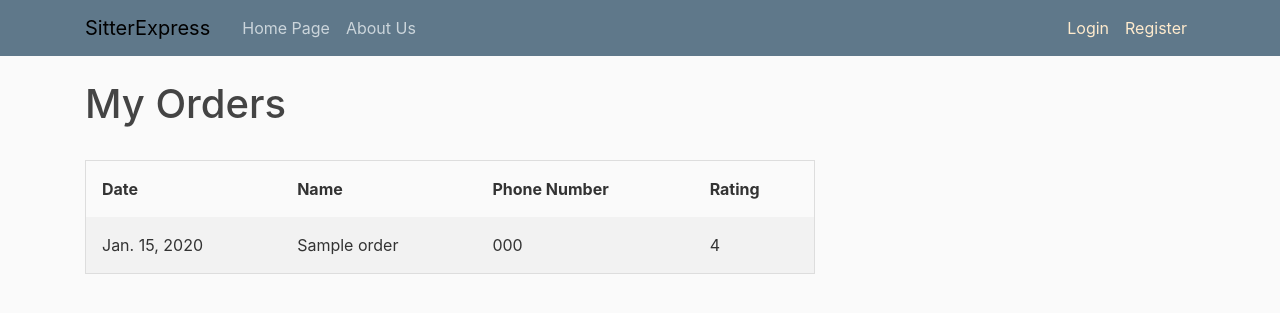
After one commit to GalTayeb/SitterExpress, a Django app: page /p_orders/ in a window 1280 px wide. The commit adds this page. Shown: the top 313 px of the page. Run offline with Django 3.2, Linux system fonts and the light colour scheme; tables that the repository leaves empty hold one stand-in row (values such as "Sample post"); some libraries are stand-ins or nearby versions.

Commit message:
New Updtae

```diff
--- a/babySitter/admin.py
+++ b/babySitter/admin.py
@@ -1,4 +1 @@
 from django.contrib import admin
-from babySitter.models import Order
-
-admin.site.register(Order)
--- a/babySitter/models.py
+++ b/babySitter/models.py
@@ -1,10 +1,12 @@
+from datetime import datetime
 from django.db import models
 
 
-class Order(models.Model):
-    date = models.CharField(default='', max_length=10)
-    contact = models.CharField(default='', max_length=100)
-    status = models.BooleanField(default=False)
+class Orders(models.Model):
+    date = models.DateField(blank=True, default='', null=True)
+    name = models.CharField(default='', max_length=20)
+    phone_number = models.CharField(default='', max_length=10)
+    rating = models.PositiveSmallIntegerField(default=0)
 
     # User | Date | ContactDetails| Status
     # Order.objects.filter(user=user).filter(status=0)
--- a/babySitter/static/babySitter/main.css
+++ b/babySitter/static/babySitter/main.css
@@ -1,15 +1,23 @@
+body {
+  background: #fafafa;
+  color: #333333;
+  margin-top: 5rem;
+}
 
+h1, h2, h3, h4, h5, h6 {
+  color: #444444;
+}
 
 ul {
   margin: 0;
 }
 
 .bg-steel {
-  background-color: #ffffff;
+  background-color: #5f788a;
 }
 
 .site-header .navbar-nav .nav-link {
-  color: #ffffff;
+  color: #cbd5db;
 }
 
 .site-header .navbar-nav .nav-link:hover {
@@ -29,11 +37,11 @@ ul {
 }
 
 .article-title {
-  color: #ffffff;
+  color: #444444;
 }
 
 a.article-title:hover {
-  color: #ffffff;
+  color: #428bca;
   text-decoration: none;
 }
 
@@ -54,7 +62,7 @@ a.article-title:hover {
 }
 
 .article-metadata a:hover {
-  color: #ffffff;
+  color: #333;
   text-decoration: none;
 }
 
--- a/babySitter/templates/babySitter/base.html
+++ b/babySitter/templates/babySitter/base.html
@@ -21,37 +21,36 @@
     <header class="site-header">
       <nav class="navbar navbar-expand-md navbar-dark bg-steel fixed-top">
         <div class="container">
-          <a class="navbar-brand mr-4" style="color: white">SitterExpress</a>
+          <a class="navbar-brand mr-4" style="color: Black">SitterExpress</a>
           <button class="navbar-toggler" type="button" data-toggle="collapse" data-target="#navbarToggle" aria-controls="navbarToggle" aria-expanded="false" aria-label="Toggle navigation">
           <span class="navbar-toggler-icon"></span>
           </button>
           <div class="collapse navbar-collapse" id="navbarToggle">
             <div class="navbar-nav mr-auto">
-              {% if user.is_authenticated and not user.is_superuser %}
+              {% if user.is_authenticated %}
                 <a class="nav-item nav-link" href="{% url 'babySitter-home' %}">Home Page</a>
                 <a class="nav-item nav-link" href="{% url 'babySitter-about' %}">About Us</a>
               {% endif %}
-              {% if not user.is_authenticated and not user.is_superuser %}
+              {% if not user.is_authenticated %}
                 <a class="nav-item nav-link" href="{% url 'babySitter-welcome' %}">Home Page</a>
                 <a class="nav-item nav-link" href="{% url 'babySitter-about' %}">About Us</a>
               {% endif %}
             </div>
             <!-- Navbar Right Side -->
             <div class="navbar-nav">
-              {% if user.is_authenticated and user.is_superuser %}
-                <a class="nav-item nav-link" style="color: black" class="account-heading">Hello, {{ user.username }}</a>
-                <a class="nav-item nav-link" href="/admin/">Django Administration</a>
-                <a class="nav-item nav-link" style="color: blanchedalmond" href="{% url 'logout' %}">Logout</a>
-              {% elif user.is_authenticated and not user.is_superuser %}
+              {% if user.is_authenticated %}
                 <a class="nav-item nav-link" style="color: black" class="account-heading">Hello, {{ user.username }}</a>
                 <a class="nav-item nav-link" href="{% url 'profile' %}">Profile</a>
-                <a class="nav-item nav-link" href="{% url 'babySitter-order' %}">My Orders</a>
-{#                <a class="nav-item nav-link" href="{% url 'babySitter-manage' %}">Manage</a>#}
+                  {% if user.is_babysitter %}
+                    <a class="nav-item nav-link" href="{% url 'babySitter-b_orders' %}">My Orders</a>
+                  {% elif user.is_parent %}
+                    <a class="nav-item nav-link" href="{% url 'babySitter-p_orders' %}">My Orders</a>
+                  {% endif %}
                 <a class="nav-item nav-link" style="color: blanchedalmond" href="{% url 'logout' %}">Logout</a>
               {% else %}
                 <a class="nav-item nav-link" style="color: blanchedalmond" href="{% url 'login' %}">Login</a>
                 <a class="nav-item nav-link" style="color: blanchedalmond" href="{% url 'babySitter-choice' %}">Register</a>
-               {% endif %}
+              {% endif %}
             </div>
           </div>
         </div>
--- a/babySitter/templates/babySitter/details.html
+++ b/babySitter/templates/babySitter/details.html
@@ -15,6 +15,8 @@
     <div class = "main">
         <a href="{% url 'babySitter-home' %}" class="btn btn-outline-info">Back to find another BabySitter</a>
         <br/><br/>
+        <form method="POST" action="/thanks">
+        {% csrf_token %}
         {% for info in users %}
             {% if info.available %}
                 <img class="rounded-circle account-img" src="/media/{{ info.image }}">
@@ -77,10 +79,11 @@
                 </h5>
                 {% endif %}
                 <br/>
-                <a class="btn btn-outline-info">Order this BabySitter</a>
+                <button type="submit" class="btn btn-primary">Order this BabySitter</button>
                 <br/><br/><br/>
             {% endif %}
             {% endfor %}
+        </form>
     </div>
     </body>
 </html>
--- a/babySitter/templates/babySitter/home.html
+++ b/babySitter/templates/babySitter/home.html
@@ -35,7 +35,6 @@
                     </div>
                     <div class="form-group col-md-5">
                       <button type="submit" class="btn btn-primary">Find a BabySitter</button>
-                      {#<a href="{% url 'babySitter-details' %}" class="btn btn-outline-info">Find a BabySitter</a>#}
                     </div>
                 </div>
             </div>
--- /dev/null
+++ b/babySitter/templates/babySitter/p_orders.html
@@ -0,0 +1,45 @@
+{% extends "babySitter/base.html" %}
+{% block content %}
+    <div class = "main">
+        <h1>My Orders</h1>
+        <br/>
+        <html>
+        <head>
+            <meta name="viewport" content="width=device-width, initial-scale=1">
+            <style>
+                table {
+                    border-collapse: collapse;
+                    border-spacing: 0;
+                    width: 100%;
+                    border: 1px solid #ddd;
+                }
+                th, td {
+                    text-align: left;
+                    padding: 16px;
+                }
+                tr:nth-child(even) {
+                    background-color: #f2f2f2;
+                }
+            </style>
+        </head>
+        <body>
+        <table>
+            <tr>
+                <th>Date</th>
+                <th>Name</th>
+                <th>Phone Number</th>
+                <th>Rating</th>
+            </tr>
+            {% for info in orders %}
+            <tr>
+                <td>{{ info.date }}</td>
+                <td>{{ info.name }}</td>
+                <td>{{ info.phone_number }}</td>
+                <td>{{ info.rating }}</td>
+            </tr>
+            {% endfor %}
+        </table>
+        </body>
+        </html>
+    </div>
+{% endblock content %}
--- /dev/null
+++ b/babySitter/templates/babySitter/thanks.html
@@ -0,0 +1,4 @@
+{% extends "babySitter/base.html" %}
+{% block content %}
+    <h1>Thank You!</h1>
+{% endblock content %}
--- a/babySitter/urls.py
+++ b/babySitter/urls.py
@@ -6,8 +6,9 @@ urlpatterns = [
     path('', views.welcome, name='babySitter-welcome'),
     path('home/', views.home, name='babySitter-home'),
     path('about/', views.about, name='babySitter-about'),
-    path('order/', views.order, name='babySitter-order'),
-    path('manage/', views.manage, name='babySitter-manage'),
+    path('p_orders/', views.p_orders, name='babySitter-p_orders'),
+    path('b_orders/', views.b_orders, name='babySitter-b_orders'),
     path('details/', views.details, name='babySitter-details'),
     path('choice/', views.choice, name='babySitter-choice'),
+    path('thanks/', views.thanks, name='babySitter-thanks'),
 ]
--- a/babySitter/views.py
+++ b/babySitter/views.py
@@ -1,5 +1,5 @@
 from django.shortcuts import render, redirect
-from babySitter.models import Order
+from babySitter.models import Orders
 from users.models import ModelBabysitter
 import json
 from django.http import HttpResponse
@@ -22,7 +22,8 @@ def home(request):
                 results = ModelBabysitter.objects.filter(salary_per_hour__lte=int(price)).filter(max_kids__gte=int(kids)).filter(rating__gte=float(rating))
                 return render(request, 'babySitter/details.html', {"users": results})
             return render(request, 'babySitter/home.html')
-#
+
+
 # def babysitterdetails(request):
 #     # orders = order.objects.filter(user = user)
 #     return render(request, 'page',{"orders":orders})
@@ -32,13 +33,14 @@ def about(request):
     return render(request, 'babySitter/about.html')
 
 
-def order(request):
-    orders = Order.objects.all()
-    return render(request, 'babySitter/order.html', {"orders": orders})
+def p_orders(request):
+    orders = Orders.objects.all()
+    return render(request, 'babySitter/p_orders.html', {"orders": orders})
 
 
-def manage(request):
-    return render(request, 'babySitter/manage.html')
+def b_orders(request):
+    orders = Orders.objects.all()
+    return render(request, 'babySitter/b_orders.html', {"orders": orders})
 
 
 def details(request):
@@ -49,6 +51,11 @@ def details(request):
 def choice(request):
     return render(request, 'babySitter/choice.html')
 
+
+def thanks(request):
+    if request.method == 'POST':
+        return render(request, 'babySitter/thanks.html')
+    return render(request, 'babySitter/thanks.html')
 
 # def is_online(request):
 #     isonline = request.GET.get('isonline')
--- a/django_project/settings.py
+++ b/django_project/settings.py
@@ -26,6 +26,7 @@ SECRET_KEY = '2xrsg_rku!o10yhjmctk^exr0bi#t!4h-o1$r^-iqwrbyh+*tg'
 DEBUG = True
 
 ALLOWED_HOSTS = ['*']
+
 
 
 # Application definition
--- a/users/admin.py
+++ b/users/admin.py
@@ -1,6 +1 @@
 from django.contrib import admin
-from .models import ModelParent, ModelBabysitter
-
-
-admin.site.register(ModelParent)
-admin.site.register(ModelBabysitter)
```
Also changed, not shown: babySitter/templates/babySitter/b_orders.html (renamed from babySitter/templates/babySitter/order.html, +6 -4 lines), babySitter/templates/babySitter/manage.html (deleted, +0 -157 lines), babySitter/migrations/0001_initial.py, media/profile_pics/IMG_2873.jpeg (added), users/migrations/0001_initial.py.
